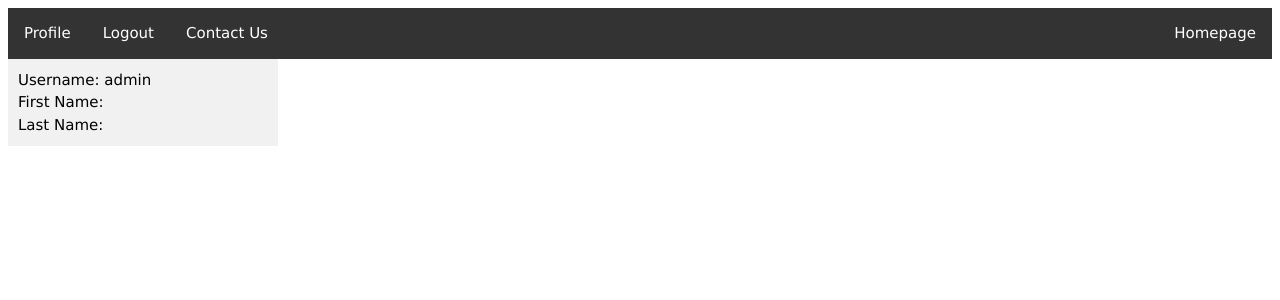
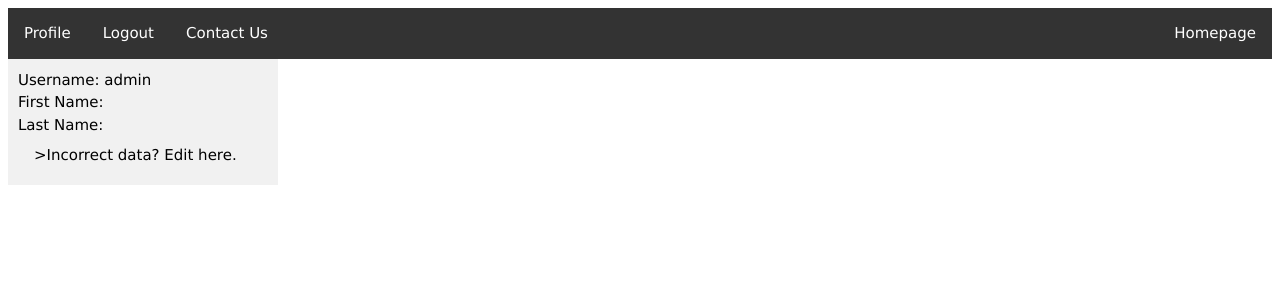
Before and after one commit to aradfir/registrar-portal-django, a Django app: page /profile/ in a window 1280 px wide. Shown: the top 300 px of the page. Run offline with Django 4.2, Linux system fonts and the light colour scheme; the first user in the database is signed in.

Commit message:
add link to settings, rename register to form viewer

```diff
--- a/portal/templates/portal/profile.html
+++ b/portal/templates/portal/profile.html
@@ -1,8 +1,10 @@
 {% extends "portal/base.html" %}
 {% block content %}
-<ul class="vertical">
-<li>  Username: {{ request.user.username }}</li>
-<li>  First Name: {{ request.user.first_name }}</li>
-<li>  Last Name: {{ request.user.last_name }}</li>
-</ul>
+    <ul class="vertical">
+        <li> Username: {{ request.user.username }}</li>
+        <li> First Name: {{ request.user.first_name }}</li>
+        <li> Last Name: {{ request.user.last_name }}</li>
+        <li><a href="{% url 'portal:settings' %}">>Incorrect data? Edit here.</a></li>
+
+    </ul>
 {% endblock %}
```
Also changed, not shown: portal/templates/portal/show_form.html (renamed from portal/templates/portal/register.html).
